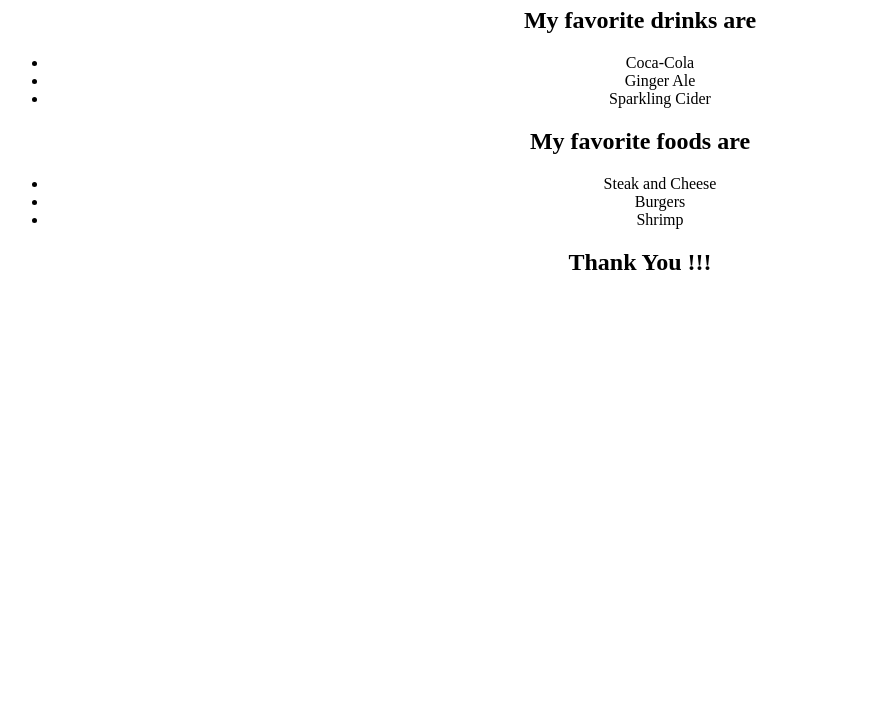
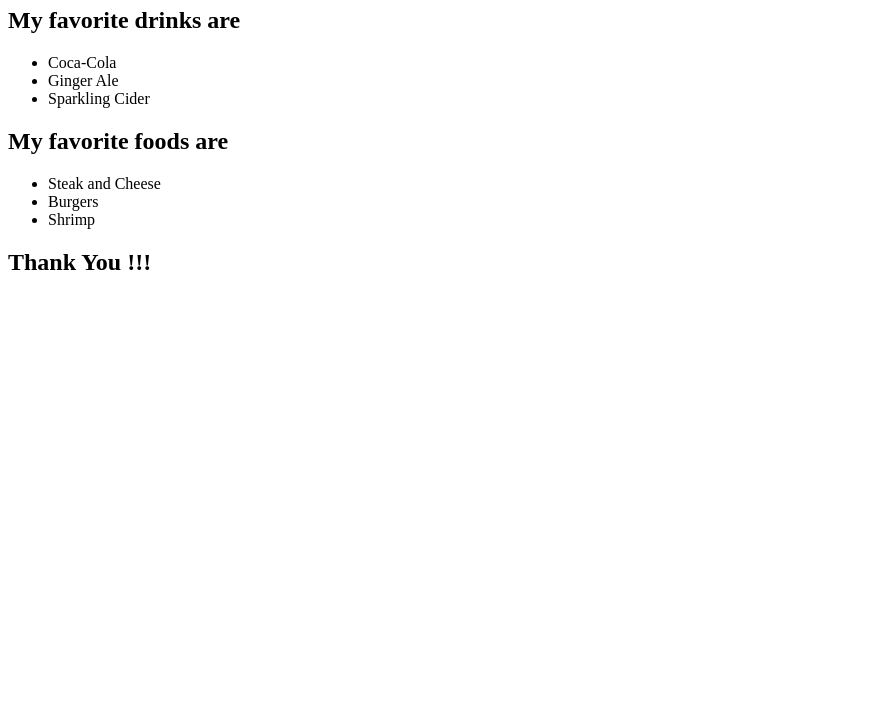
Before and after one commit to calebmcgee/First-Website, a plain HTML site: page index.html in a window 1280 px wide. Shown: the part 73-800 px from the top of the page, without its empty margins (0-887 px from the left). Drawn offline with Linux system fonts and the light colour scheme.

Commit message:
learning css

```diff
--- a/index.html
+++ b/index.html
@@ -3,17 +3,20 @@
 <head>
     <meta charset="UTF-8">
     <meta name="viewport" content="width=device-width, initial-scale=1.0">
+    <link rel="stylesheet" href="main.css">
     <title>Caleb's Page</title>
+
+
 </head>
-<body>
-<center>
+<body class="body">
+
     <h1>Welcome to Caleb's Website</h1>
 
 
 
     <h2>My favorite drinks are</h2>
 
-        <ul>
+        <ul class ="list">
             <li>Coca-Cola</li>
             <li>Ginger Ale</li>
             <li>Sparkling Cider</li>
@@ -21,14 +24,14 @@
 
     <h2>My favorite foods are</h2>
 
-        <ul>
+        <ul class = "list">
             <li>Steak and Cheese</li>
             <li>Burgers</li>
             <li>Shrimp</li>
         </ul>
 
     <h2>Thank You !!!</h2>
-</center>
+
 
 </body>
 </html>
```
